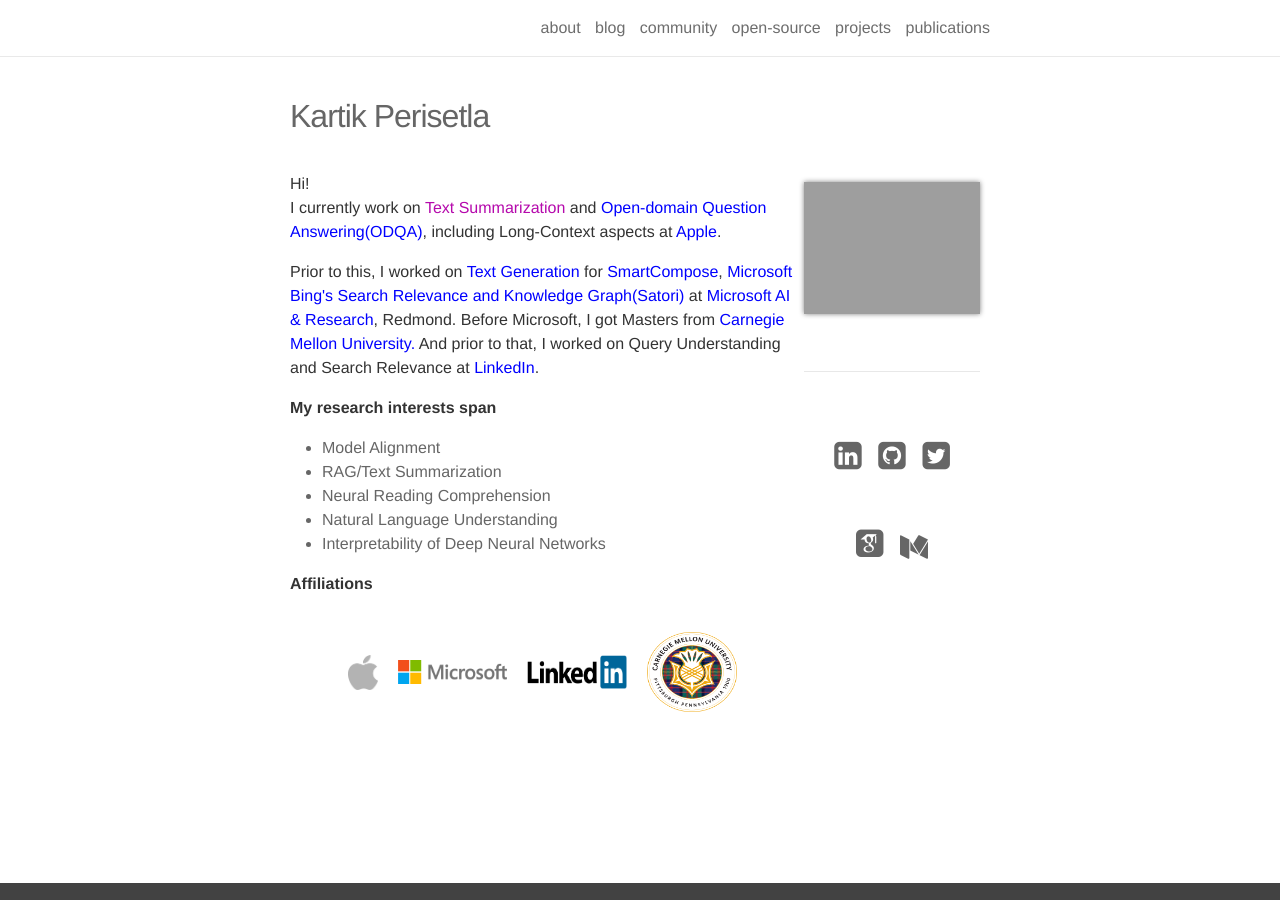
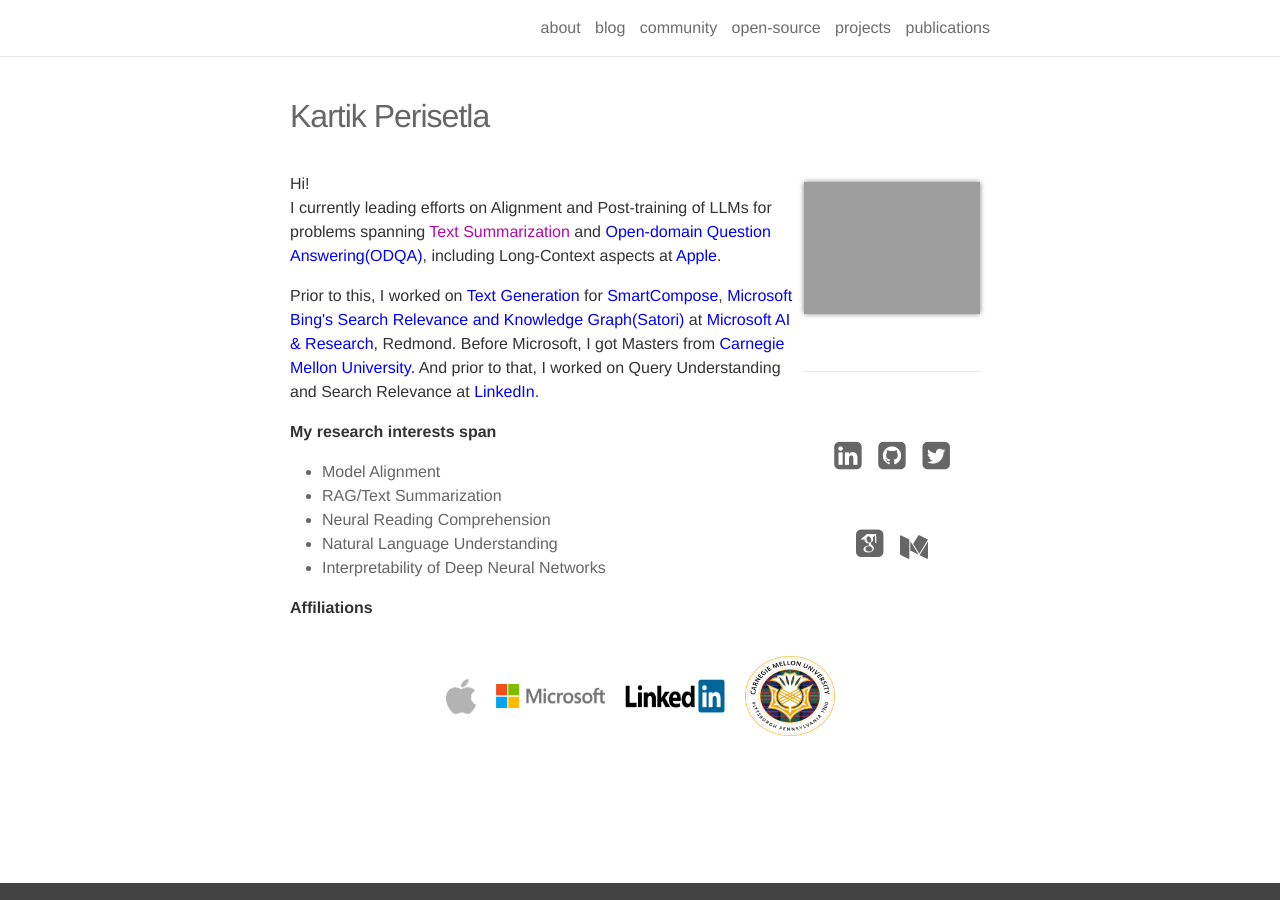
Before and after one commit to kartikperisetla/kartikperisetla.github.io, a Jekyll site: the page built from _pages/about.md, in a window 1280 px wide. Built offline with Jekyll 4.4.1, drawn with Linux system fonts in a browser that asks for light colours; nearby versions of some CDN libraries; some web fonts are replaced.

Commit message:
latest updates

```diff
--- a/_pages/about.md
+++ b/_pages/about.md
@@ -10,7 +10,7 @@
 ---
 <p align="left">
 Hi!<br/>
-I currently work on <a target="_blank" href="https://en.wikipedia.org/wiki/Automatic_summarization#Abstractive-based_summarization">Text Summarization</a> and <a target="_blank" href="https://en.wikipedia.org/wiki/Question_answering#Open_domain_question_answering" style="color:blue">Open-domain Question Answering(ODQA)</a>, including Long-Context aspects at <a href="https://www.apple.com/siri/" target="_blank" style="color:blue">Apple</a>.</p>
+I currently leading efforts on Alignment and Post-training of LLMs for problems spanning <a target="_blank" href="https://en.wikipedia.org/wiki/Automatic_summarization#Abstractive-based_summarization">Text Summarization</a> and <a target="_blank" href="https://en.wikipedia.org/wiki/Question_answering#Open_domain_question_answering" style="color:blue">Open-domain Question Answering(ODQA)</a>, including Long-Context aspects at <a href="https://www.apple.com/siri/" target="_blank" style="color:blue">Apple</a>.</p>
 <p>
 Prior to this, I worked on <a href="https://en.wikipedia.org/wiki/Natural_language_generation" target="_blank" style="color:blue">Text Generation</a> for <a href="https://www.theverge.com/2020/5/11/21254298/microsoft-outlook-web-text-predictions-gmail-smart-compose-feature" target="_blank" style="color:blue">SmartCompose</a>, <a href="https://blogs.bing.com/search/2013/03/21/understand-your-world-with-bing" target="_blank" style="color:blue"> Microsoft Bing's Search Relevance and Knowledge Graph(Satori)</a> at <a href="https://news.microsoft.com/2016/09/29/microsoft-expands-artificial-intelligence-ai-efforts-with-creation-of-new-microsoft-ai-and-research-group/" target="_blank" style="color:blue">Microsoft AI & Research</a>, Redmond. Before Microsoft, I got Masters from <a href="http://cmu.edu/" target="_blank" style="color:blue">Carnegie Mellon University.</a> And prior to that, I worked on Query Understanding and Search Relevance at <a href="https://linkedin.com" target="_blank" style="color:blue">LinkedIn</a>.
 </p>
```
Also changed, not shown: _pages/projects.md (+12 -0 lines).
